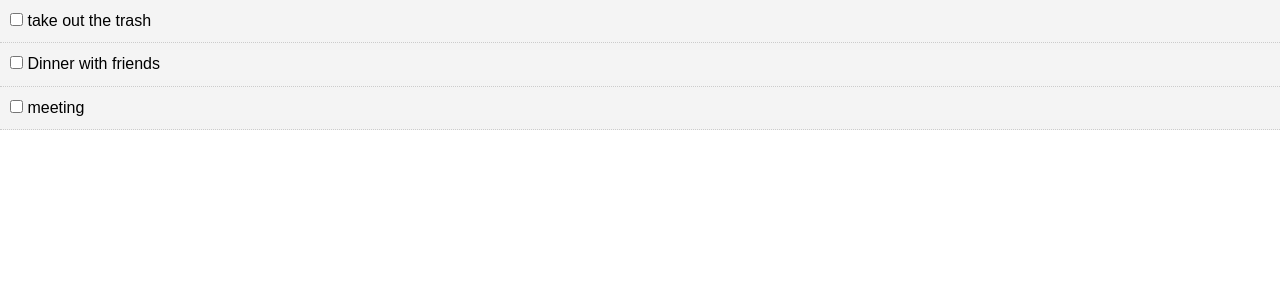
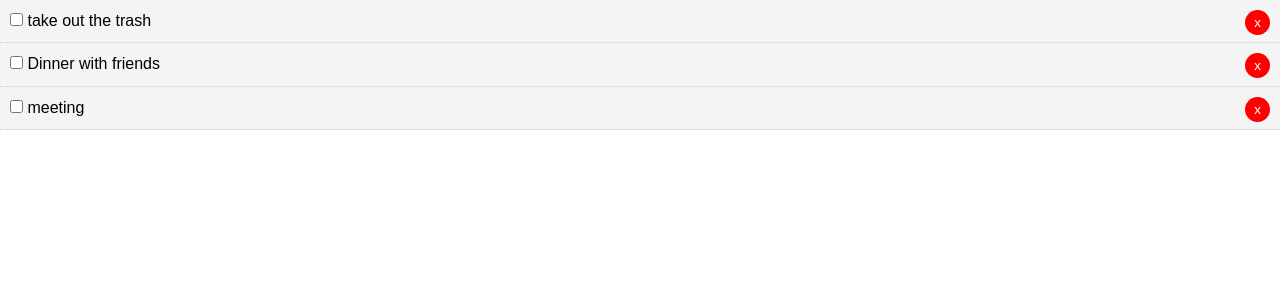
Before and after one commit to yushoo/NotesOnReact, a React (Create React App) app in the folder my-app/: page / in a window 1280 px wide. Shown: the top 300 px of the page. Built offline with nearby package versions, Linux system fonts and the light colour scheme.

Commit message:
add delete button and feature

```diff
--- a/my-app/src/components/TodoItem.js
+++ b/my-app/src/components/TodoItem.js
@@ -20,9 +20,11 @@
         return (
             <div style={this.getStyle()}>
                 <p>
+                    {/* send the id up the hiearchy*/}
                     <input type="checkbox" onChange={this.props.markComplete.bind
                     (this, id)}/>{' '}
                     { title }
+                    <button onClick={this.props.delTodo.bind(this, id)}style={btnStyle}>x</button>
                 </p>
             </div>
         )
@@ -34,4 +36,15 @@
     todo: PropTypes.object.isRequired
 }
 
+const btnStyle = {
+    background: '#ff0000',
+    color: '#fff',
+    border: 'none',
+    padding: '5px 9px',
+    borderRadius: '50%',
+    cursor: 'pointer',
+    float: 'right'
+
+}
+
 export default TodoItem
--- a/my-app/src/components/Todos.js
+++ b/my-app/src/components/Todos.js
@@ -23,8 +23,10 @@
       }
 
     // custom methods do not have access to Component
+    // toggle the css. id passed in from todo.js when markCompleted is called
     markComplete = (id) => {
         this.setState({ todos: this.state.todos.map(todo => {
+            // find the correct todo by iterating through the array of todos
             if(todo.id == id){
                 todo.completed = !todo.completed;
             }
@@ -32,12 +34,21 @@
         }) });
     }
 
+    // Delete Todo
+    delTodo = (id) => {
+        this.setState({ todos: [...this.state.todos.filter(todo => todo.id
+            !== id)] });
+    }
+
     render() {
         // can't cycle through props because state is within Todos.
         // so there is no need to send in the state as a property
         return this.state.todos.map((todo) => (
-            <TodoItem key={todo.id} todo={todo}
-            markComplete={this.markComplete}/>
+            <TodoItem
+            key={todo.id}
+            todo={todo}
+            markComplete={this.markComplete}
+            delTodo={this.delTodo}/>
             //<h3>{ todo.title }</h3>
         ));
     }
```
